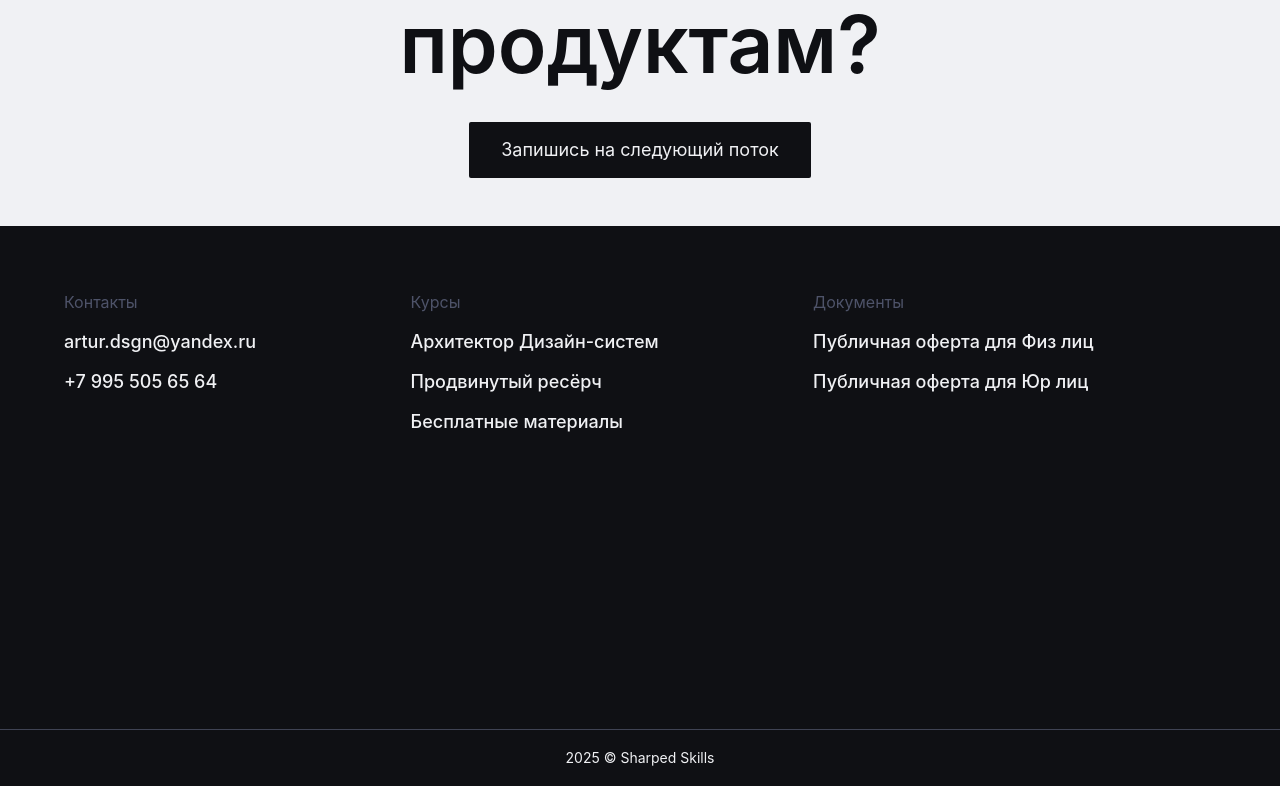
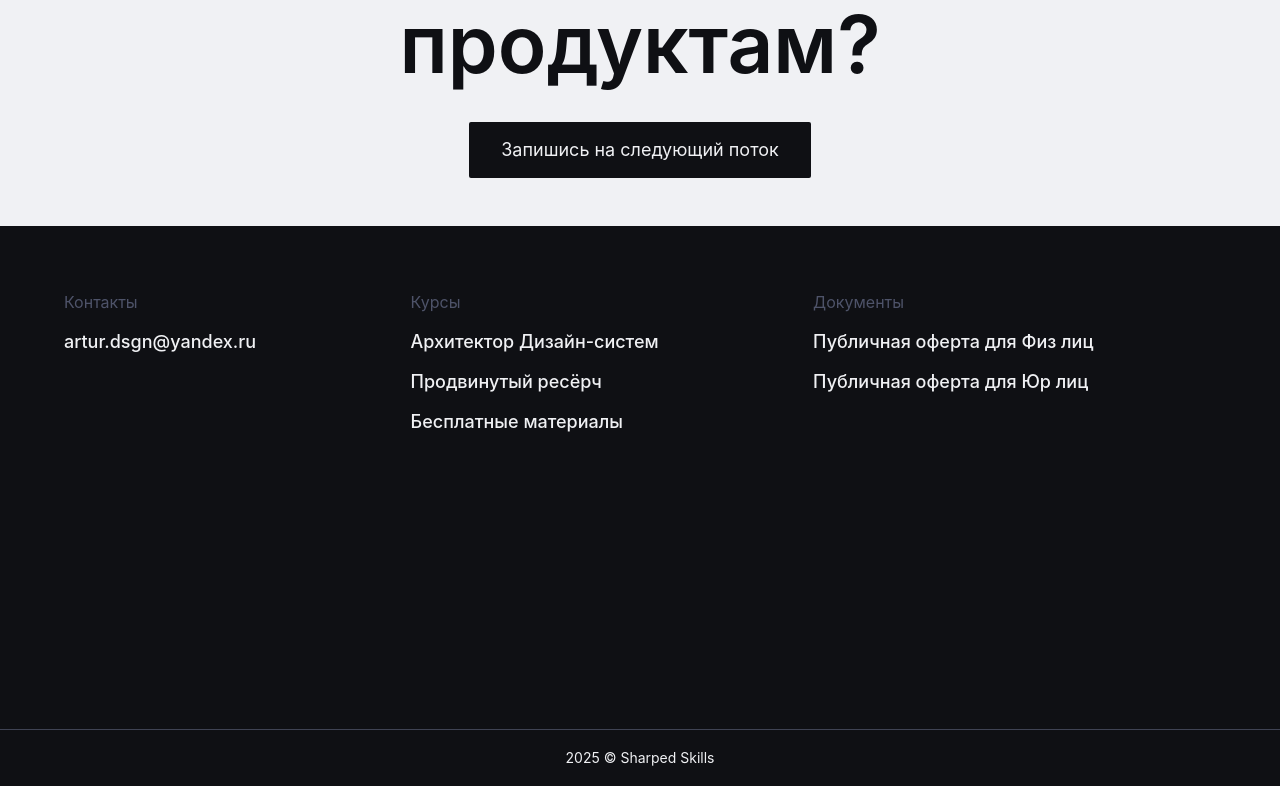
Before and after one commit to ArthurIvanov/dsa-web, a Next.js app: page / in a window 1280 px wide. Shown: the part 3592-4378 px from the top of the page. Built offline with nearby package versions, Linux system fonts and the light colour scheme.

Commit message:
Updated info

```diff
--- a/app/layout/footer.tsx
+++ b/app/layout/footer.tsx
@@ -64,16 +64,6 @@ const Footer = ({ children }: any) => {
 							artur.dsgn@yandex.ru
 						</a>
 					</li>
-					<li>
-						<a
-							target="_blank"
-							rel="noopener noreferrer"
-							className="link-inverted"
-							href="tel:+79955056564"
-						>
-							+7 995 505 65 64
-						</a>
-					</li>
 				</ul>
 
 				<ul>
```
Also changed, not shown: app/dsarchitect/page.tsx (+8 -8 lines).
